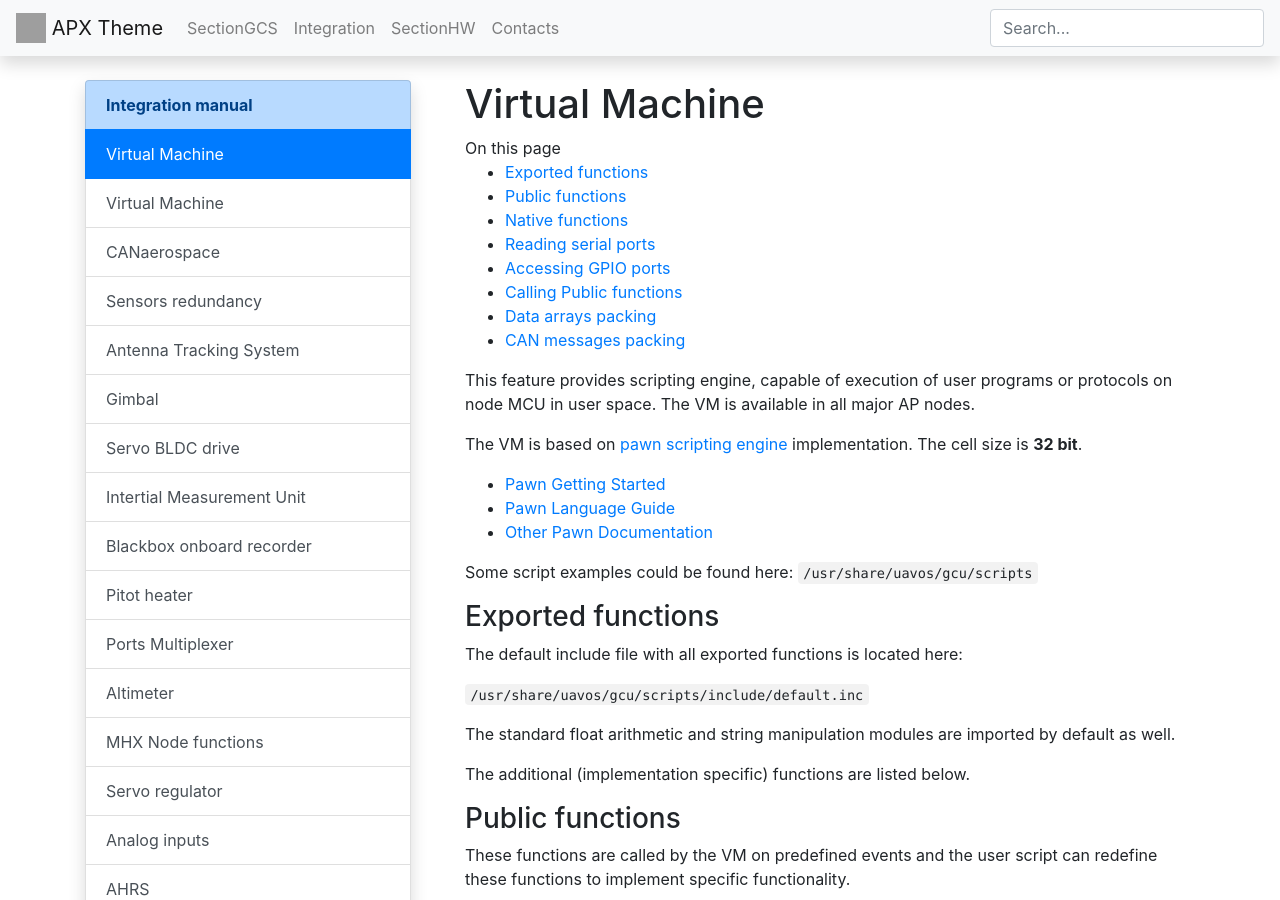
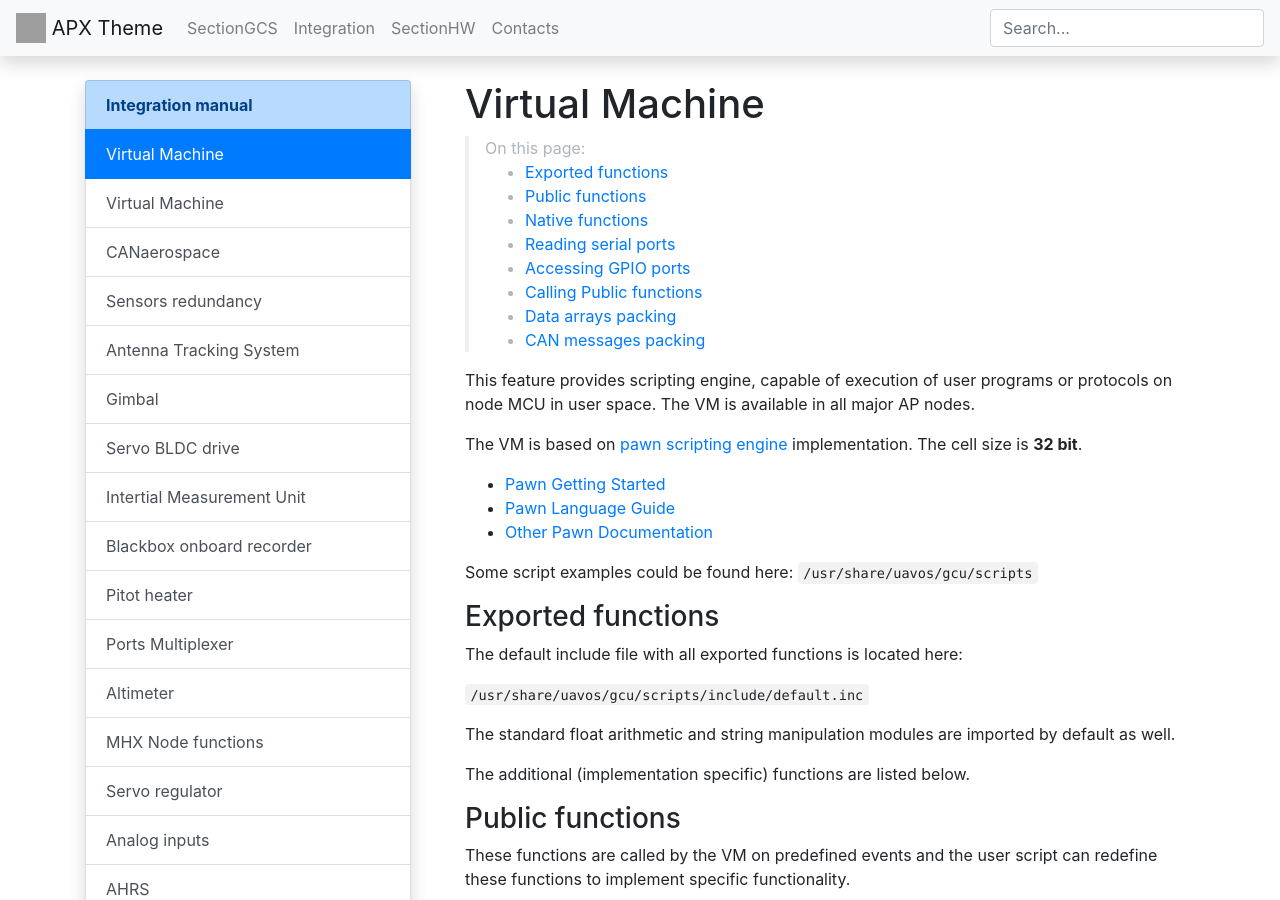
Before and after one commit to uavos/apx-docs-theme, a Jekyll site: the page built from _docs/fw/vm.md, in a window 1280 px wide and 900 px high. Built offline with Jekyll 4.4.1, drawn with Linux system fonts in a browser that asks for light colours; nearby versions of some CDN libraries; comment, search, counter and statistics services are not loaded; grey boxes are pictures that could not be loaded.

Commit message:
TOC style

```diff
--- a/_layouts/docs.html
+++ b/_layouts/docs.html
@@ -12,10 +12,12 @@ layout: default
             <h1>{{ page.title }}</h1>
             {% if page.toc %}
               <div class="panel panel-info">
-                <div class="panel-heading">On this page</div>
+                <blockquote>
+                <div class="panel-heading">On this page:</div>
                 <div class="panel-body">
                   {% include toc.html html=content sanitize=true class="inline_toc" id="my_toc" h_min=2 h_max=3 %}
                 </div>
+                </blockquote>
               </div>
             {% endif %}
             {{ content }}
```
